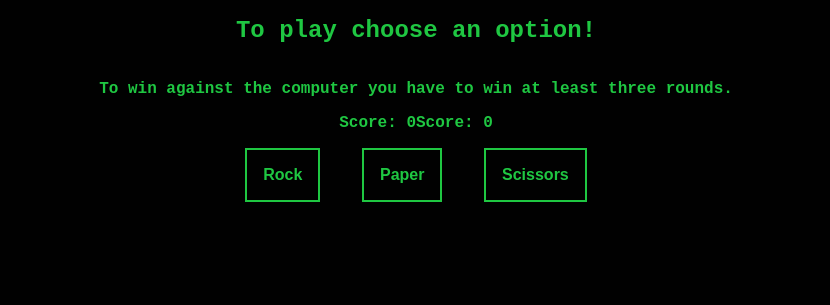
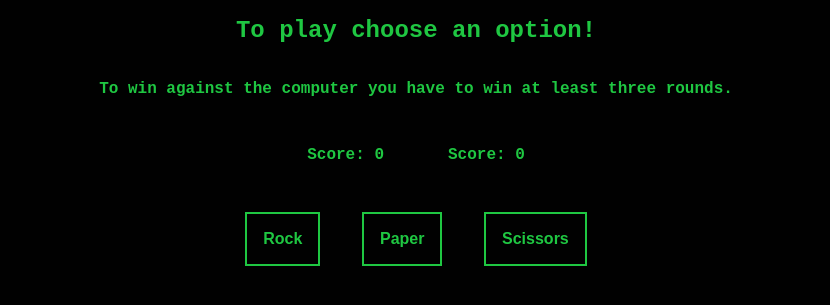
Before and after one commit to salocin-95/rock-paper-scissors, a plain HTML site: page index.html in a window 1280 px wide. Shown: the part 83-388 px from the top of the page, without its empty margins (224-1054 px from the left). Drawn offline with Linux system fonts and the light colour scheme.

Commit message:
Styles.css

```diff
--- a/styles.css
+++ b/styles.css
@@ -24,9 +24,14 @@ body {
     display: flex;
 }
 
-.player-score {
+#player-score {
     margin: 2rem;
 }
+
+#computer-score {
+    margin: 2rem;
+}
+
 
 .footer {
     padding-top: 100%;
```
